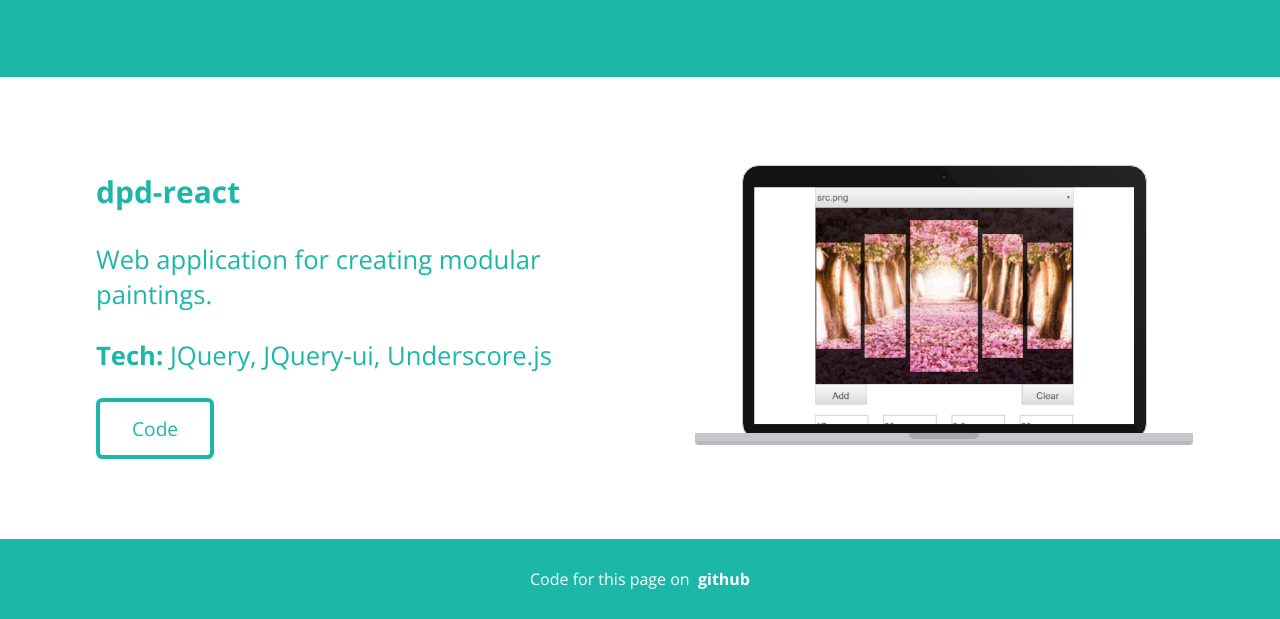
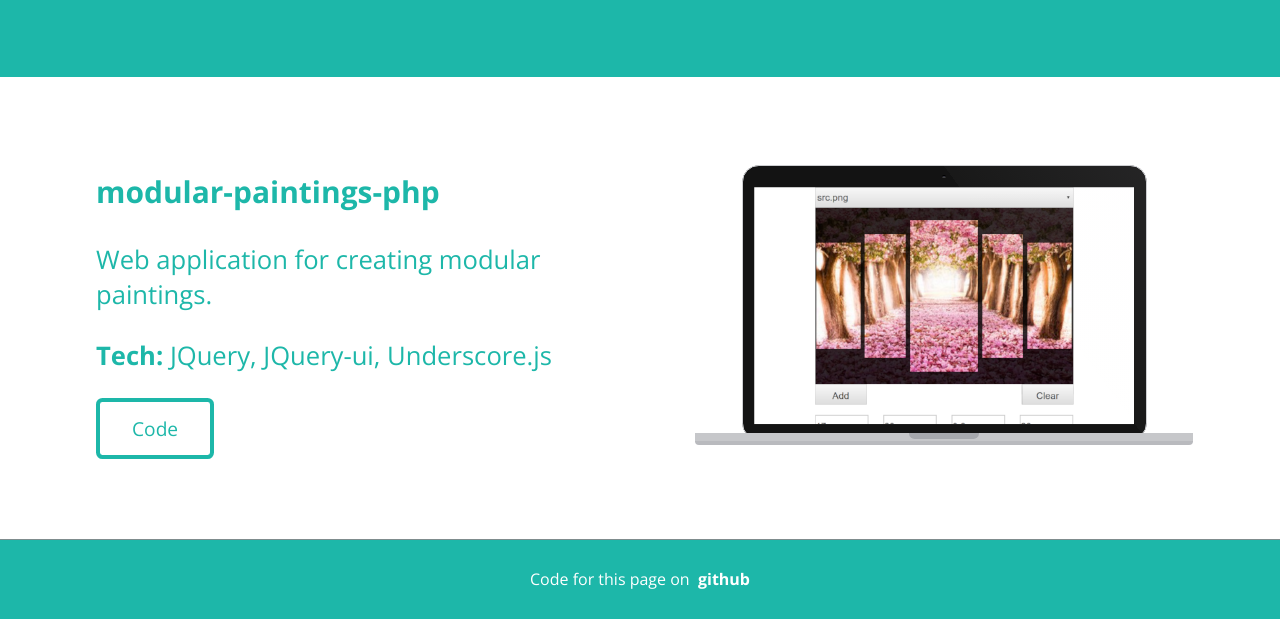
Before and after one commit to dyxizm/portfolio, a website: page static/index.html in a window 1280 px wide. Shown: the part 2499-3118 px from the top of the page. Drawn offline with nearby package versions, Linux system fonts and the light colour scheme.

Commit message:
fix project name

```diff
--- a/static/index.html
+++ b/static/index.html
@@ -129,7 +129,7 @@
 
     <section class="project" id="modular-paintings-php">
       <div class="project-description">
-        <h3>dpd-react</h3>
+        <h3>modular-paintings-php</h3>
         <p>Web application for creating modular paintings.</p>
         <p><span class="tech">Tech:</span> JQuery, JQuery-ui, Underscore.js</p>
         <a href="https://github.com/dyxizm/modular-paintings-php" target="_blank" class="project-button">Code</a>
```
